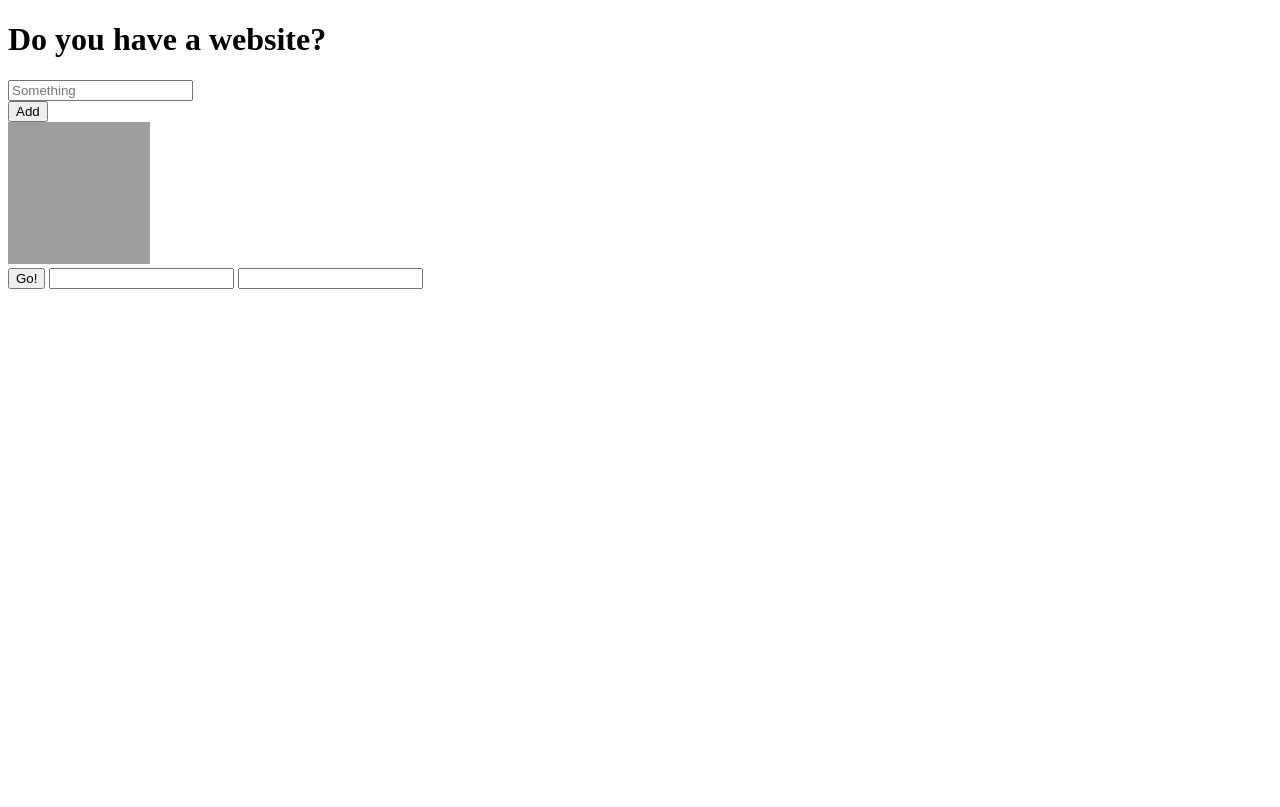
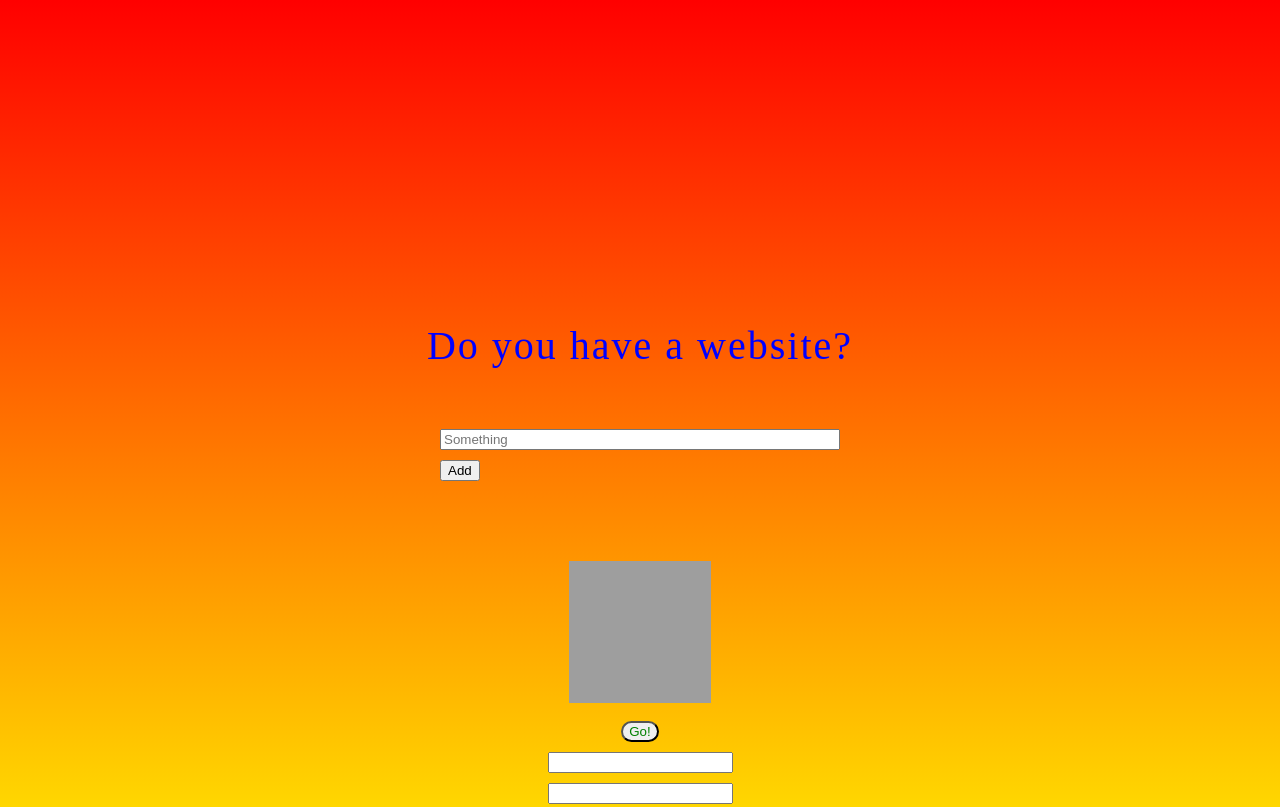
Before and after one commit to DejanaCecez/project-website, a plain HTML site: page index.html in a window 1280 px wide. Shown: the top 807 px of the page. Drawn offline with Linux system fonts and the light colour scheme; grey boxes are pictures that could not be loaded.

Commit message:
first css application

```diff
--- a/index.html
+++ b/index.html
@@ -3,17 +3,18 @@
   <head>
     <meta charset=utf8>
     <title>Project Website</title>
+    <link href="./main.css" rel="stylesheet" type="text/css">
   </head>
   <body>
     <h1>Do you have a website?</h1>
-    <div>
-      <div>
+    <div class="inputSection">
+      <div class="inputs">
         <input placeholder="Something">
       </div>
-      <button>Add</button>
+      <button class="addOption">Add</button>
     </div>
     <img src="https://s.abcnews.com/images/Lifestyle/puppy-ht-3-er-170907_4x3_992.jpg" height="142" width="142"><br>
-    <button>Go!</button>
+    <button class="goButton">Go!</button>
     <input type="email" id=email>
     <input type="fileupload" id=myfile>
   </body>
--- /dev/null
+++ b/main.css
@@ -0,0 +1,41 @@
+body {
+  display: flex;
+  flex-direction: column;
+  justify-content: center;
+  align-items: center;
+  margin-top: 150px;
+  background: linear-gradient(red, yellow);
+  height: 100vh;
+}
+
+h1 {
+  font-weight: lighter;
+  font-size: 40px;
+  letter-spacing: 2px;
+  margin-bottom: 0px;
+  color: blue;
+}
+
+.inputSection {
+  margin: 50px 0px 80px 0px;
+  width: 400px;
+}
+
+.inputs {
+  width: inherit;
+  display: flex;
+  flex-direction: column;
+}
+
+input {
+  margin-top: 10px;
+}
+
+.addOption {
+  margin-top: 10px;
+}
+
+.goButton {
+  color: green;
+  border-radius: 12px;
+}
```
